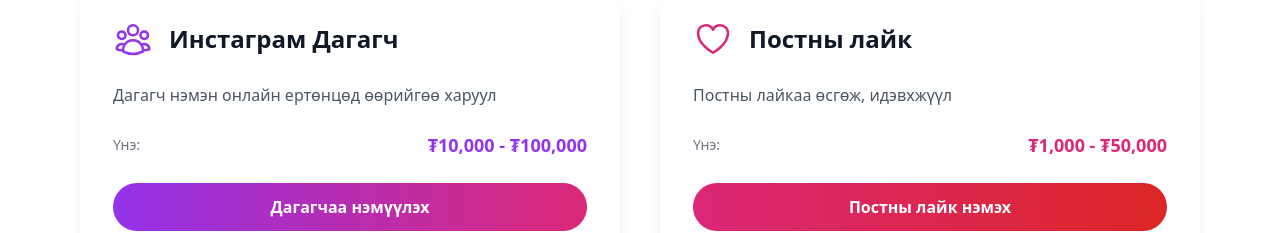
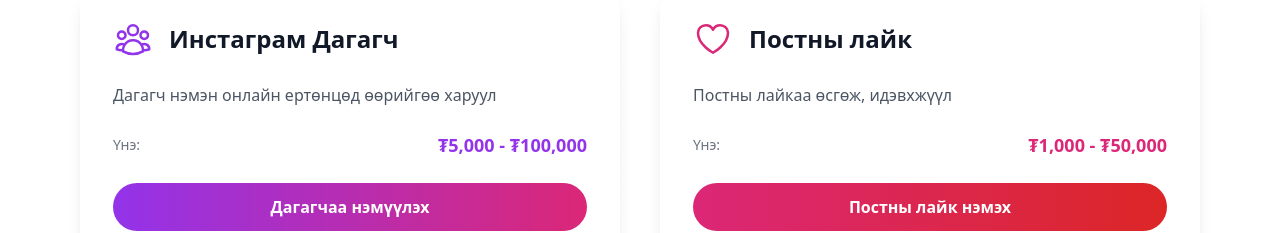
Before and after one commit to qazwetyu/mainlikes, a Next.js app: page / in a window 1280 px wide. Shown: the part 780-1013 px from the top of the page. Built offline with nearby package versions, Linux system fonts and the light colour scheme.

Commit message:
Update followers service price range display to ₮5,000 - ₮100,000

```diff
--- a/app/page.tsx
+++ b/app/page.tsx
@@ -150,7 +150,7 @@
             <p className="text-gray-600 mb-6">Дагагч нэмэн онлайн ертөнцөд өөрийгөө харуул</p>
             <div className="flex justify-between items-center mb-6">
               <span className="text-sm text-gray-500">Үнэ:</span>
-              <span className="text-lg font-semibold text-purple-600">₮10,000 - ₮100,000</span>
+              <span className="text-lg font-semibold text-purple-600">₮5,000 - ₮100,000</span>
             </div>
             <Link href="/services?type=followers" className="block">
               <motion.button
```
